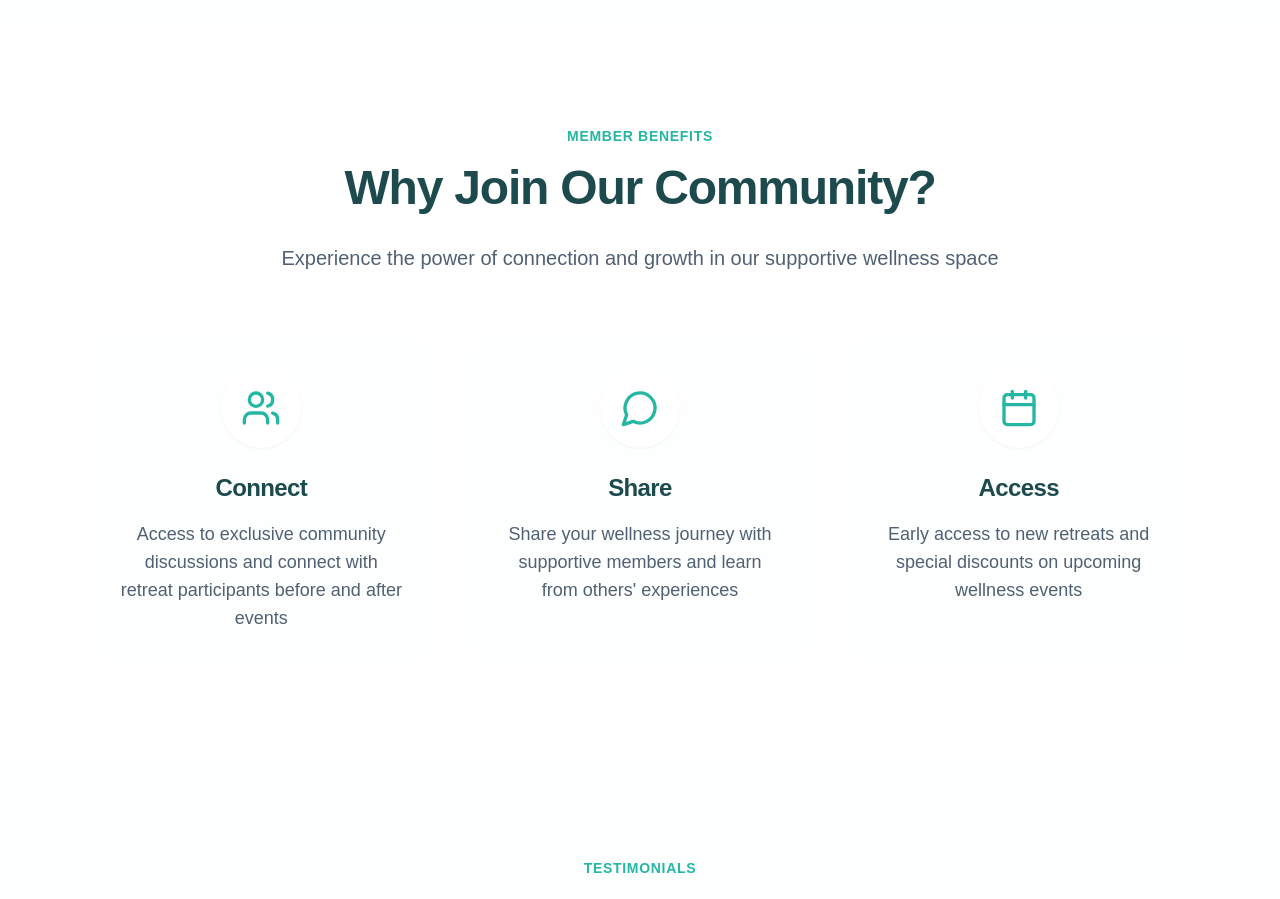
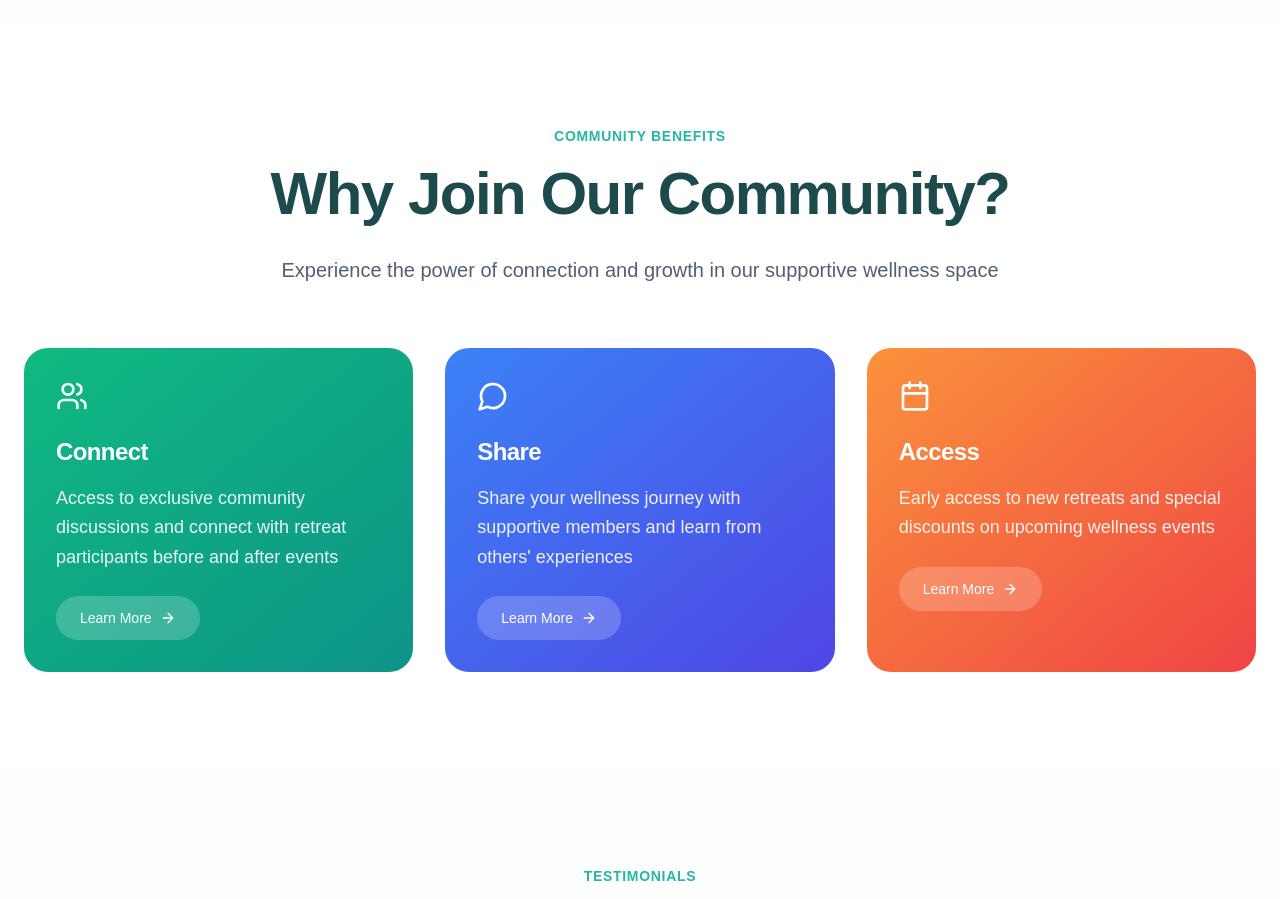
Before and after one commit to Devinfern/sanghos, a React (Vite) app: page /community-teaser in a window 1280 px wide. Shown: the part 820-1719 px from the top of the page. Built offline with nearby package versions, Linux system fonts and the light colour scheme; no server answers; the database is empty; a web font is replaced by a local one.

Commit message:
Refactor community teaser section
Update the "Why Join Our Community" section in the community teaser page to match the design of the provided screenshots and the healf.com website.

```diff
--- a/src/pages/CommunityTeaser.tsx
+++ b/src/pages/CommunityTeaser.tsx
@@ -34,33 +34,27 @@ const CommunityTeaser = () => {
     }
   };
 
-  const staggerChildren = {
-    hidden: {
-      opacity: 0
-    },
-    visible: {
-      opacity: 1,
-      transition: {
-        staggerChildren: 0.1
-      }
-    }
-  };
-
   const benefits = [
     {
-      icon: <Users className="h-10 w-10 text-brand-primary" />,
+      icon: <Users className="h-8 w-8 text-white" />,
       title: "Connect",
-      description: "Access to exclusive community discussions and connect with retreat participants before and after events"
+      description: "Access to exclusive community discussions and connect with retreat participants before and after events",
+      bgColor: "bg-gradient-to-br from-emerald-500 to-teal-600",
+      textColor: "text-white"
     },
     {
-      icon: <MessageCircle className="h-10 w-10 text-brand-primary" />,
+      icon: <MessageCircle className="h-8 w-8 text-white" />,
       title: "Share",
-      description: "Share your wellness journey with supportive members and learn from others' experiences"
+      description: "Share your wellness journey with supportive members and learn from others' experiences",
+      bgColor: "bg-gradient-to-br from-blue-500 to-indigo-600",
+      textColor: "text-white"
     },
     {
-      icon: <Calendar className="h-10 w-10 text-brand-primary" />,
+      icon: <Calendar className="h-8 w-8 text-white" />,
       title: "Access",
-      description: "Early access to new retreats and special discounts on upcoming wellness events"
+      description: "Early access to new retreats and special discounts on upcoming wellness events",
+      bgColor: "bg-gradient-to-br from-orange-400 to-red-500",
+      textColor: "text-white"
     }
   ];
 
@@ -142,17 +136,17 @@ const CommunityTeaser = () => {
           </div>
         </section>
 
-        {/* Benefits Section */}
+        {/* Benefits Section - Updated Design */}
         <section className="py-24 bg-white">
-          <div className="container mx-auto max-w-6xl px-4 md:px-6">
+          <div className="container mx-auto max-w-7xl px-4 md:px-6">
             <motion.div
               initial="hidden"
               animate={isLoaded ? "visible" : "hidden"}
               variants={fadeIn}
               className="text-center mb-16"
             >
-              <span className="text-sm uppercase tracking-wider text-brand-primary font-semibold">Member Benefits</span>
-              <h2 className="text-4xl md:text-5xl font-bold mt-4 mb-8 text-brand-dark">
+              <span className="text-sm uppercase tracking-wider text-brand-primary font-semibold">Community Benefits</span>
+              <h2 className="text-4xl md:text-6xl font-bold mt-4 mb-8 text-brand-dark">
                 Why Join Our Community?
               </h2>
               <p className="text-xl text-brand-slate max-w-3xl mx-auto">
@@ -160,20 +154,30 @@ const CommunityTeaser = () => {
               </p>
             </motion.div>
 
-            <div className="grid grid-cols-1 md:grid-cols-3 gap-8">
+            <div className="grid grid-cols-1 lg:grid-cols-3 gap-8">
               {benefits.map((benefit, index) => (
                 <motion.div
                   key={index}
                   initial={{ opacity: 0, y: 20 }}
                   animate={isLoaded ? { opacity: 1, y: 0 } : { opacity: 0, y: 20 }}
                   transition={{ delay: 0.2 + index * 0.1, duration: 0.6 }}
-                  className="bg-brand-subtle/10 p-8 rounded-3xl text-center"
+                  className={`${benefit.bgColor} ${benefit.textColor} p-8 rounded-3xl relative overflow-hidden group hover:scale-105 transition-transform duration-300`}
                 >
-                  <div className="mx-auto mb-6 bg-white w-20 h-20 rounded-full flex items-center justify-center shadow-sm">
-                    {benefit.icon}
+                  {/* Background decoration */}
+                  <div className="absolute inset-0 bg-black/10 opacity-0 group-hover:opacity-100 transition-opacity duration-300"></div>
+
+                  <div className="relative z-10">
+                    <div className="mb-6">
+                      {benefit.icon}
+                    </div>
+                    <h3 className="text-2xl font-bold mb-4">{benefit.title}</h3>
+                    <p className="text-lg opacity-90 leading-relaxed mb-6">{benefit.description}</p>
+
+                    <button className="bg-white/20 hover:bg-white/30 text-white px-6 py-3 rounded-full text-sm font-medium transition-all duration-200 flex items-center gap-2 group/btn">
+                      Learn More
+                      <ArrowRight className="h-4 w-4 transition-transform group-hover/btn:translate-x-1" />
+                    </button>
                   </div>
-                  <h3 className="text-2xl font-bold mb-4 text-brand-dark">{benefit.title}</h3>
-                  <p className="text-brand-slate text-lg">{benefit.description}</p>
                 </motion.div>
               ))}
             </div>
```
